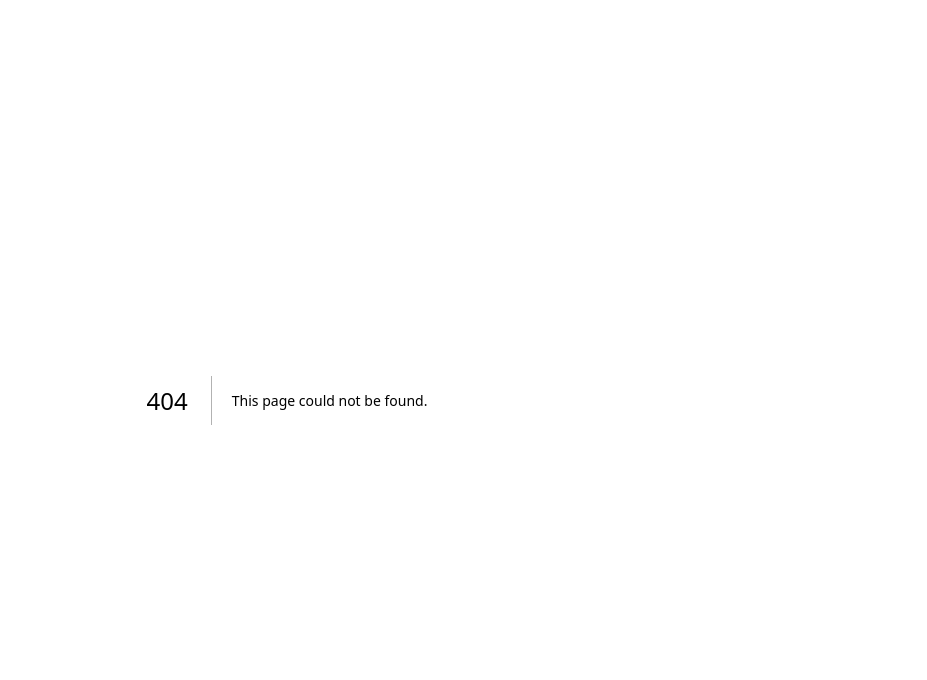
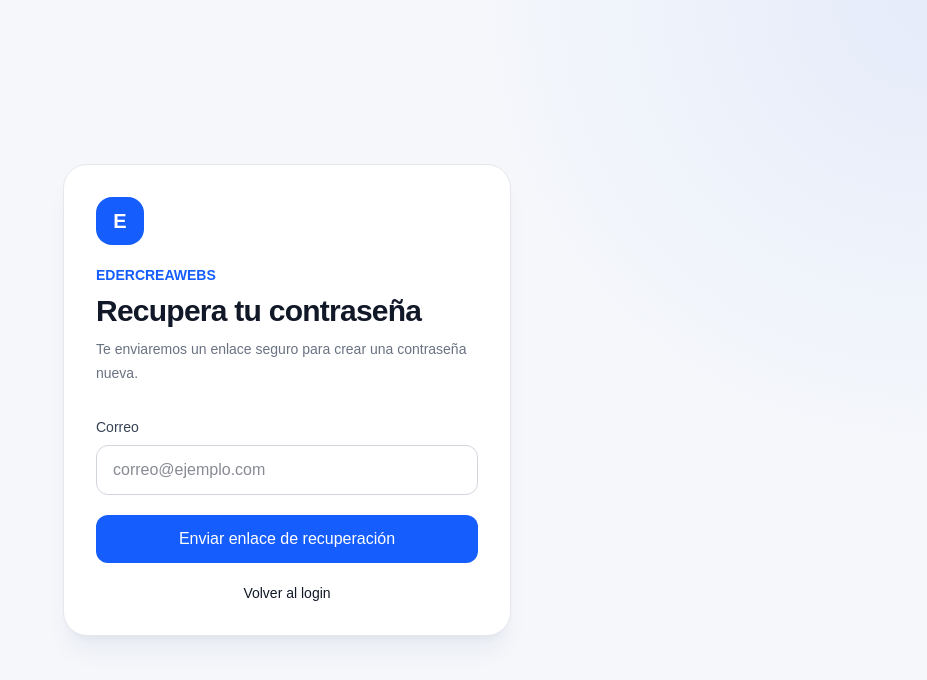
Before and after one commit to ederartmo/edercreawebs-crm, a Next.js app: page /forgot-password in a window 1280 px wide. Before the commit this address had no page. Shown: the top 680 px of the page, without its empty margins (353-1280 px from the left). Built offline with nearby package versions, Linux system fonts and the light colour scheme.

Commit message:
feat: add forgot password page

```diff
--- /dev/null
+++ b/src/app/forgot-password/page.tsx
@@ -0,0 +1,110 @@
+"use client";
+
+import { createClient } from "@/lib/supabase/client";
+import Link from "next/link";
+import { FormEvent, useState } from "react";
+
+export default function ForgotPasswordPage() {
+  const [loading, setLoading] = useState(false);
+  const [errorMessage, setErrorMessage] = useState("");
+  const [sent, setSent] = useState(false);
+
+  async function handleSubmit(event: FormEvent<HTMLFormElement>) {
+    event.preventDefault();
+    setLoading(true);
+    setErrorMessage("");
+
+    const form = new FormData(event.currentTarget);
+    const email = String(form.get("email") ?? "").trim();
+
+    if (!email) {
+      setErrorMessage("Escribe tu correo.");
+      setLoading(false);
+      return;
+    }
+
+    const supabase = createClient();
+    const redirectTo = `${window.location.origin}/reset-password`;
+    const { error } = await supabase.auth.resetPasswordForEmail(email, {
+      redirectTo,
+    });
+
+    if (error) {
+      setErrorMessage("No pude enviar el correo de recuperación. Intenta otra vez.");
+      setLoading(false);
+      return;
+    }
+
+    setSent(true);
+    setLoading(false);
+  }
+
+  return (
+    <main className="min-h-screen px-5 py-10 flex items-center justify-center">
+      <section className="w-full max-w-md rounded-3xl border border-gray-200 bg-white p-8 shadow-xl shadow-blue-950/5">
+        <div className="mb-8">
+          <div className="mb-5 inline-flex h-12 w-12 items-center justify-center rounded-2xl bg-blue-600 text-xl font-black text-white">
+            E
+          </div>
+          <p className="text-sm font-semibold text-blue-600">EDERCREAWEBS</p>
+          <h1 className="mt-2 text-3xl font-bold tracking-tight">
+            Recupera tu contraseña
+          </h1>
+          <p className="mt-2 text-sm leading-6 text-gray-500">
+            Te enviaremos un enlace seguro para crear una contraseña nueva.
+          </p>
+        </div>
+
+        {sent ? (
+          <div className="space-y-5">
+            <p className="rounded-xl bg-green-50 px-4 py-3 text-sm leading-6 text-green-800">
+              Si el correo está registrado, recibirás un enlace de recuperación. Usa el enlace más reciente que llegue a tu bandeja.
+            </p>
+            <Link
+              href="/login"
+              className="block w-full rounded-xl border border-gray-300 px-4 py-3 text-center font-semibold text-gray-700 transition hover:bg-gray-50"
+            >
+              Volver al login
+            </Link>
+          </div>
+        ) : (
+          <form onSubmit={handleSubmit} className="space-y-5">
+            <label className="block">
+              <span className="mb-2 block text-sm font-medium text-gray-700">
+                Correo
+              </span>
+              <input
+                name="email"
+                type="email"
+                autoComplete="email"
+                className="w-full rounded-xl border border-gray-300 bg-white px-4 py-3 outline-none transition focus:border-blue-500 focus:ring-4 focus:ring-blue-100"
+                placeholder="correo@ejemplo.com"
+              />
+            </label>
+
+            {errorMessage ? (
+              <p className="rounded-xl bg-red-50 px-4 py-3 text-sm text-red-700">
+                {errorMessage}
+              </p>
+            ) : null}
+
+            <button
+              type="submit"
+              disabled={loading}
+              className="w-full rounded-xl bg-blue-600 px-4 py-3 font-semibold text-white transition hover:bg-blue-700 disabled:cursor-not-allowed disabled:opacity-60"
+            >
+              {loading ? "Enviando…" : "Enviar enlace de recuperación"}
+            </button>
+
+            <Link
+              href="/login"
+              className="block text-center text-sm font-medium text-blue-600 hover:text-blue-700"
+            >
+              Volver al login
+            </Link>
+          </form>
+        )}
+      </section>
+    </main>
+  );
+}
```
